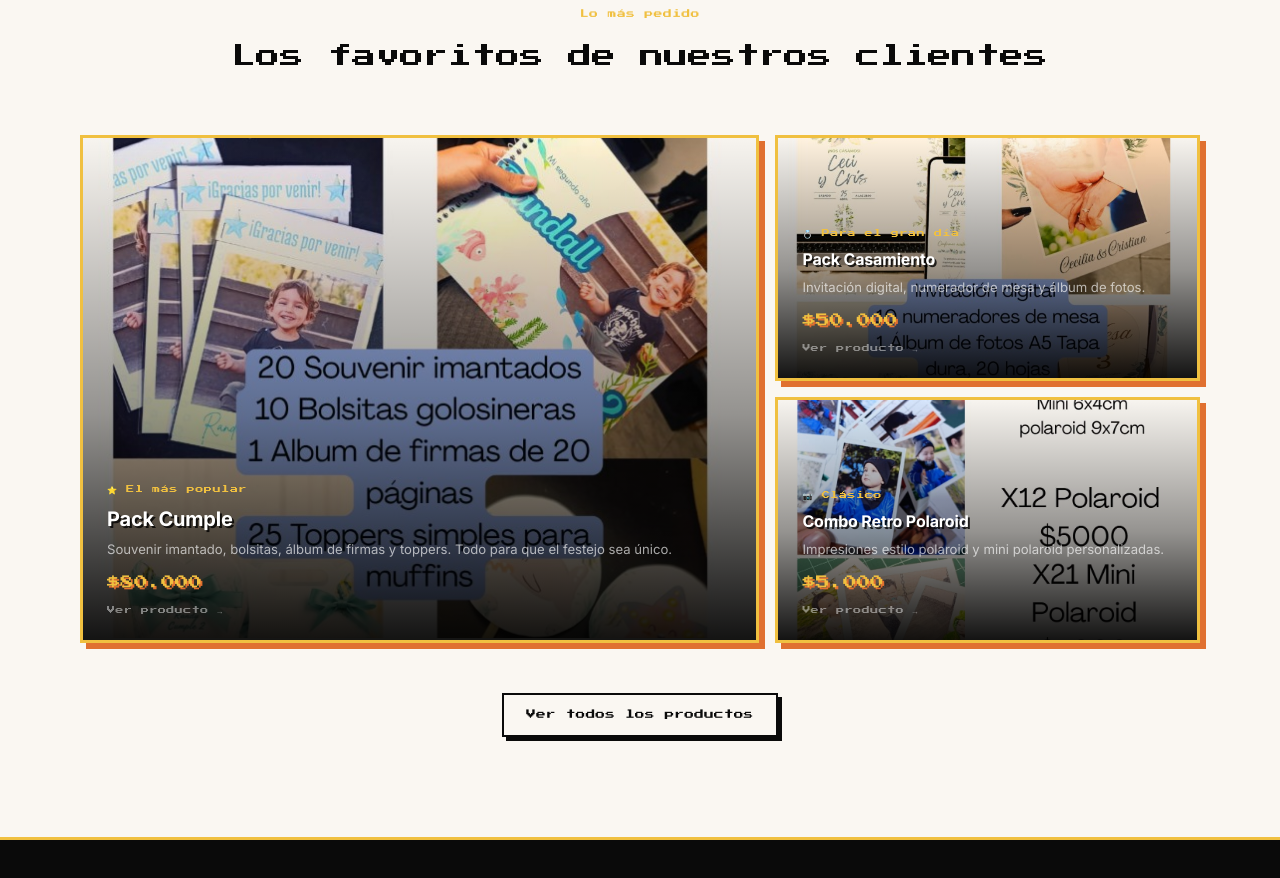
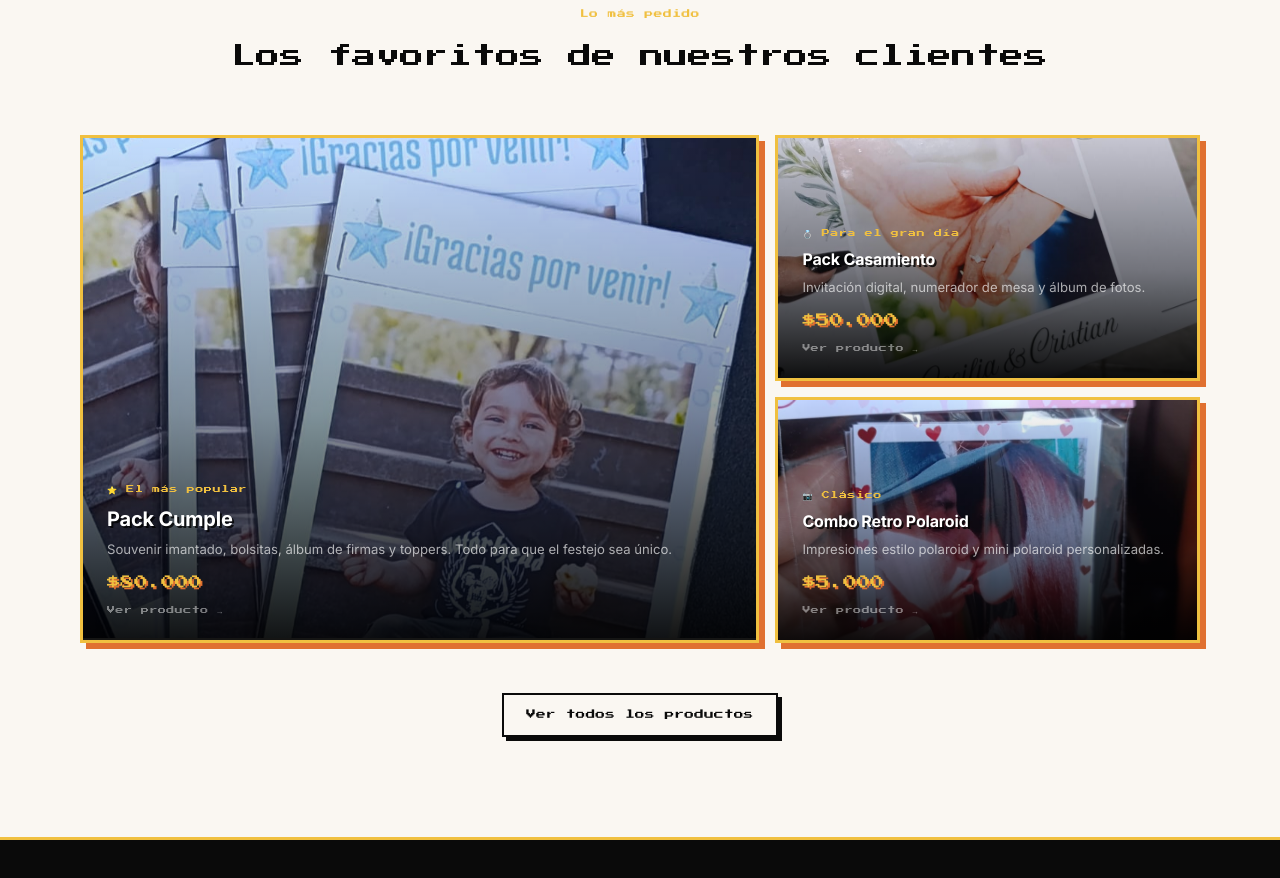
Before and after one commit to medio-pixel/photo-print-web, a plain HTML site: page index.html in a window 1280 px wide. Shown: the part 900-1778 px from the top of the page. Drawn offline with Linux system fonts and the light colour scheme.

Commit message:
cambio de imagenes

```diff
--- a/index.html
+++ b/index.html
@@ -41,7 +41,7 @@
     <div class="featured-grid">
 
         <a class="featured-card featured-large" href="https://wa.me/p/28219333627754403/5491161692631" target="_blank">
-            <img src="img/combo9.jpg" alt="Pack Cumple">
+            <img src="img/souvenir.jpeg" alt="Pack Cumple">
             <div class="featured-overlay">
                 <span class="featured-badge">⭐ El más popular</span>
                 <h3>Pack Cumple</h3>
@@ -54,7 +54,7 @@
         <div class="featured-column">
 
             <a class="featured-card" href="https://wa.me/p/27323140797335751/5491161692631" target="_blank">
-                <img src="img/combo8.jpg" alt="Pack Casamiento">
+                <img src="img/librocasamiento.jpeg" alt="Pack Casamiento">
                 <div class="featured-overlay">
                     <span class="featured-badge">💍 Para el gran día</span>
                     <h3>Pack Casamiento</h3>
@@ -65,7 +65,7 @@
             </a>
 
             <a class="featured-card" href="https://wa.me/p/28028265713443707/5491161692631" target="_blank">
-                <img src="img/combo1.jpeg" alt="Combo Retro Polaroid">
+                <img src="img/polaroid.jpeg" alt="Combo Retro Polaroid">
                 <div class="featured-overlay">
                     <span class="featured-badge">📷 Clásico</span>
                     <h3>Combo Retro Polaroid</h3>
```
